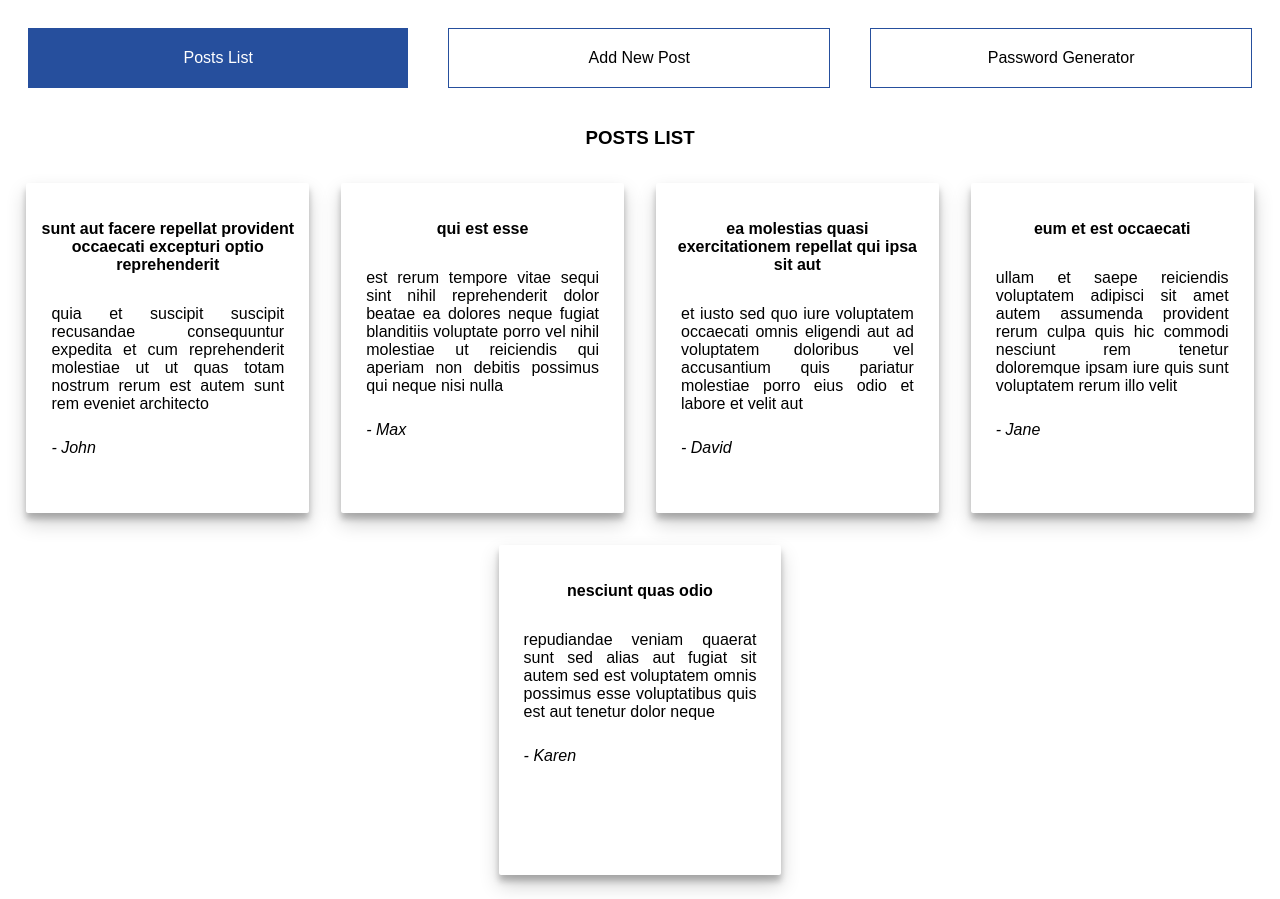
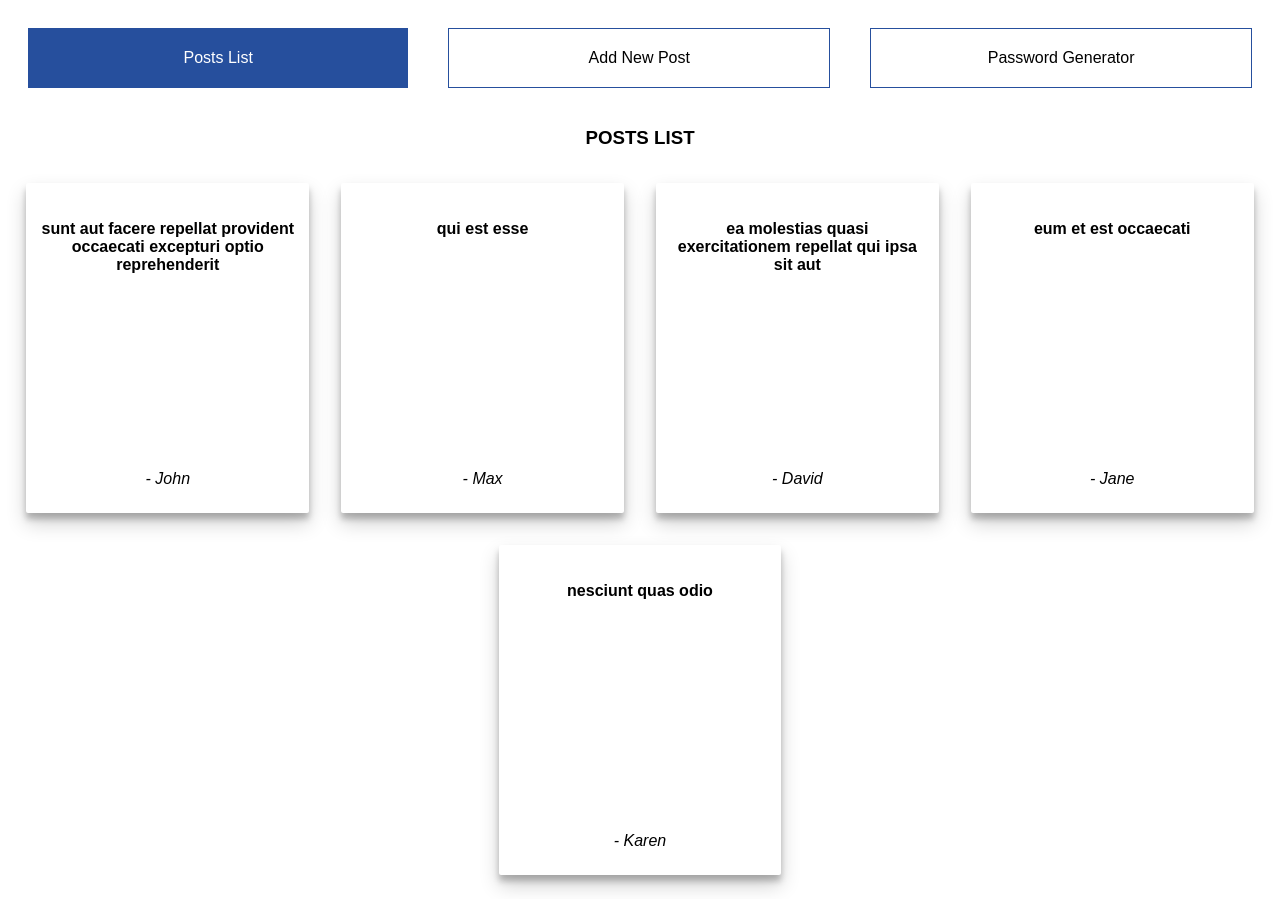
Before and after one commit to dodimoop/my-articles, a React (Create React App) app: page / in a window 1280 px wide. Built offline with nearby package versions, Linux system fonts and the light colour scheme.

Commit message:
Add some style

```diff
--- a/src/pages/postsList.js
+++ b/src/pages/postsList.js
@@ -17,6 +17,9 @@ const useStyles = createUseStyles({
     flexWrap: 'wrap'
   },
   cards: {
+    display: 'flex',
+    flexDirection: 'column',
+    justifyContent: 'space-between',
     boxShadow: '0 10px 20px rgba(0,0,0,0.19), 0 6px 6px rgba(0,0,0,0.23)',
     background: '#fff',
     borderRadius: '2px',
@@ -30,14 +33,9 @@ const useStyles = createUseStyles({
   dataTitle: {
     textAlign: 'center'
   },
-  body: {
-    textAlign: 'justify',
-    overflow: 'auto',
-    maxHeight: 180,
-    padding: 10
-  },
   author: {
-    padding: 10
+    padding: 10,
+    textAlign: 'center'
   }
 })
 
@@ -55,7 +53,6 @@ const PostsList = ({ history }) => {
             onClick={() => history.push(`/details-post/${data.id}`)}
           >
             <h4 className={classes.dataTitle}>{data.title}</h4>
-            <p className={classes.body}>{data.body}</p>
             <i className={classes.author}>- {data.author}</i>
           </div>
         ))}
```
